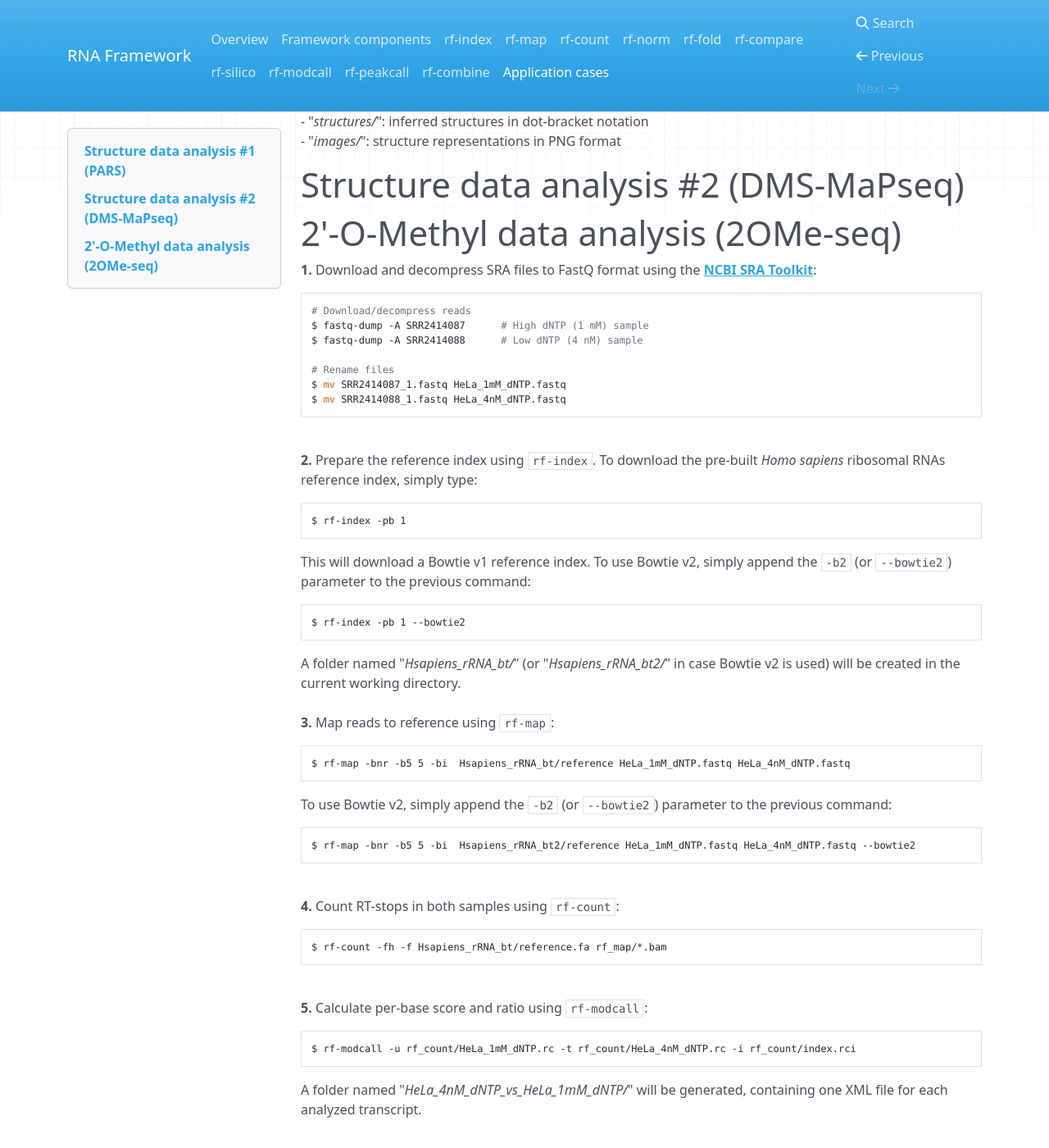
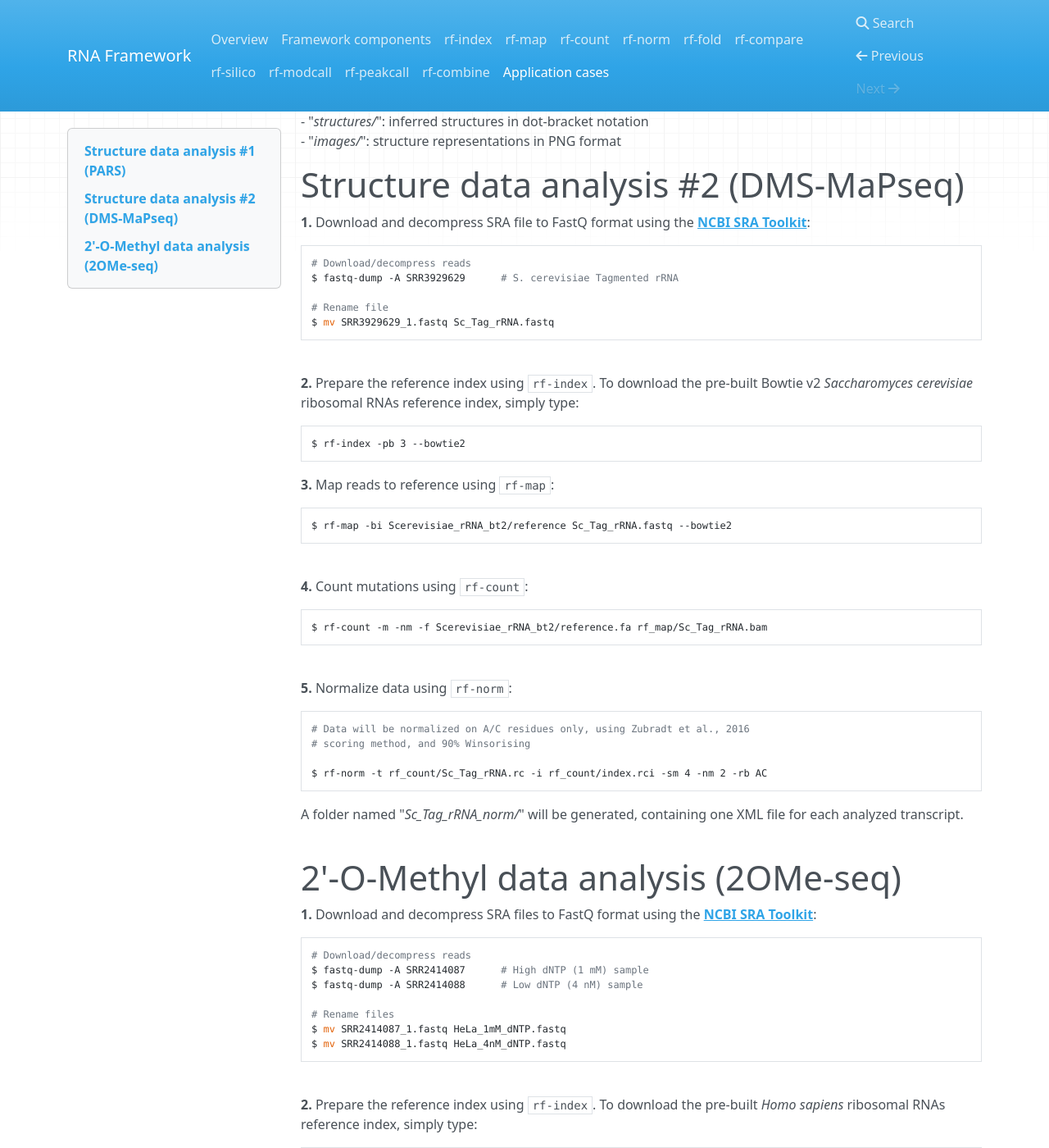
Before and after one commit to dincarnato/RNAFramework, an MkDocs documentation site: the page built from docs/cases.md, in a window 1280 px wide and 1400 px high, scrolled down 1452 px. Shown: the whole window at 82% size. Built offline with MkDocs 1.6.1, drawn with Linux system fonts in a browser that asks for light colours; nearby versions of some CDN libraries; old or Windows-style settings are respelled for this version of MkDocs; some of the changed text lies outside the part shown.

Commit message:
no message

````diff
--- a/docs/cases.md
+++ b/docs/cases.md
@@ -21,7 +21,7 @@ $ rf-index -g hg38 -a refGene
 This will build a Bowtie v1 reference index. To use Bowtie v2, simply append the ``-b2`` (or ``--bowtie2``) parameter to the previous command:
 
 ```bash
-$ rf-index -g hg38 -a refGene  --bowtie2
+$ rf-index -g hg38 -a refGene --bowtie2
 ```
 
 A folder named "*hg38\_refGene\_bt/*" (or "*hg38\_refGene\_bt2/*" in case Bowtie v2 is used) will be created in the current working directory.<br/><br/>
@@ -44,7 +44,7 @@ $ rf-map -bnr -b3 51 -bm 20 -bi hg38_refGene_bt2/hg38_refGene S1.fastq V1.fastq
 __4.__ Count RT-stops in both samples using ``rf-count``:
 
 ```bash
-$ rf-count -f hg38_refGene_bt/hg38_refGene.fa rf_map/*.bam
+$ rf-count -nm -f hg38_refGene_bt/hg38_refGene.fa rf_map/*.bam
 ```
 <br/>
 __5.__ Normalize data using ``rf-norm``:
@@ -67,8 +67,48 @@ $ rf-fold -g S1_vs_V1_norm/
 A folder named "*structurome/*" will be generated, containing two subdirectories:<br/><br/>
 - "*structures/*": inferred structures in dot-bracket notation<br/>
 - "*images/*": structure representations in PNG format
+<br/>
 
 # Structure data analysis #2 (DMS-MaPseq)
+
+__1.__ Download and decompress SRA file to FastQ format using the [__NCBI SRA Toolkit__](https://trace.ncbi.nlm.nih.gov/Traces/sra/sra.cgi?view=software):
+
+```bash
+# Download/decompress reads
+$ fastq-dump -A SRR3929629		# S. cerevisiae Tagmented rRNA
+
+# Rename file
+$ mv SRR3929629_1.fastq Sc_Tag_rRNA.fastq
+```
+<br/>
+__2.__ Prepare the reference index using ``rf-index``. To download the pre-built Bowtie v2 *Saccharomyces cerevisiae* ribosomal RNAs reference index, simply type:
+
+```bash
+$ rf-index -pb 3 --bowtie2
+```
+
+__3.__ Map reads to reference using ``rf-map``:
+
+```bash
+$ rf-map -bi Scerevisiae_rRNA_bt2/reference Sc_Tag_rRNA.fastq --bowtie2
+```
+<br/>
+__4.__ Count mutations using ``rf-count``:
+
+```bash
+$ rf-count -m -nm -f Scerevisiae_rRNA_bt2/reference.fa rf_map/Sc_Tag_rRNA.bam
+```
+<br/>
+__5.__ Normalize data using ``rf-norm``:
+
+```bash
+# Data will be normalized on A/C residues only, using Zubradt et al., 2016
+# scoring method, and 90% Winsorising
+
+$ rf-norm -t rf_count/Sc_Tag_rRNA.rc -i rf_count/index.rci -sm 4 -nm 2 -rb AC
+```
+
+A folder named "*Sc_Tag_rRNA_norm/*" will be generated, containing one XML file for each analyzed transcript.<br/><br/>
 
 # 2'-O-Methyl data analysis (2OMe-seq)
 
````
Also changed, not shown: docs/rf-fold.md (+1 -0 lines), docs/rf-index.md (+11 -4 lines).
